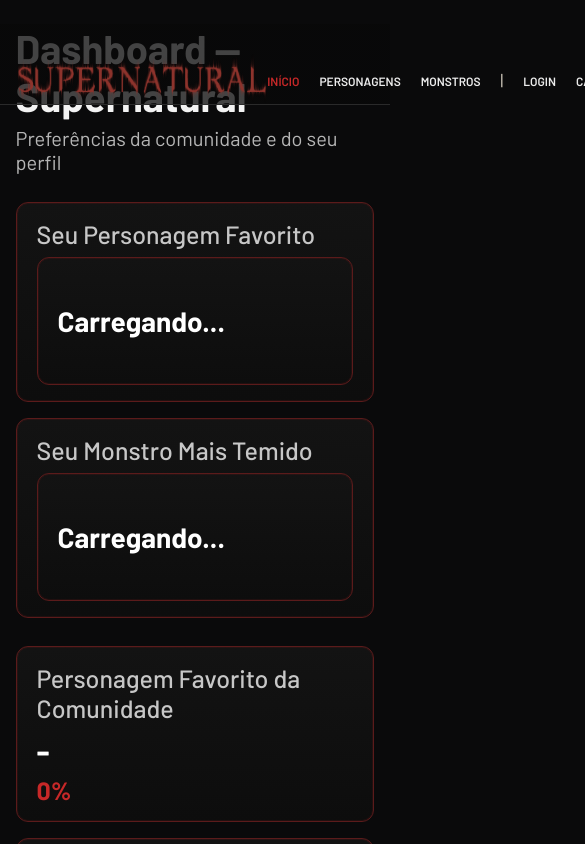
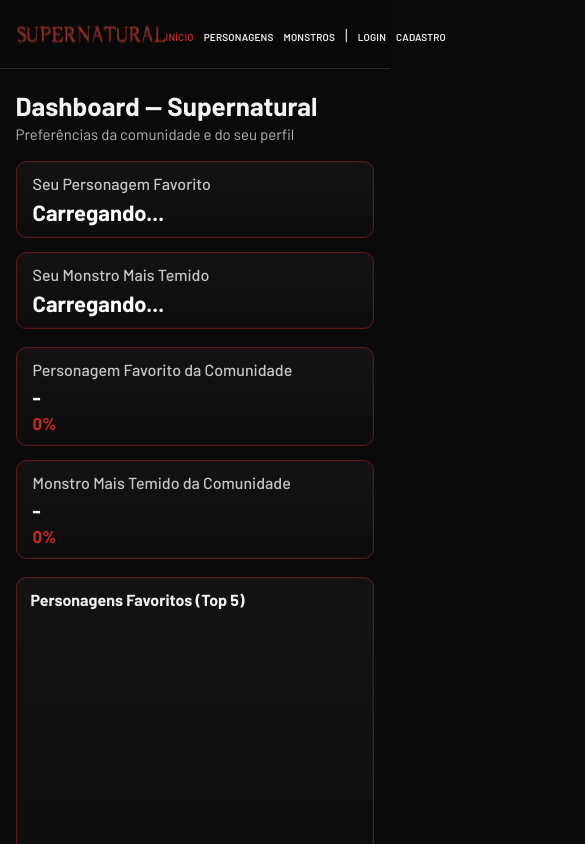
Before and after one commit to alex-ikezili/projeto-individual, a website: page public/dashboard/index.html in a window 390 px wide. Shown: the top 844 px of the page, 585 px wide, since content can reach past the window. Drawn offline with nearby package versions, Linux system fonts and the light colour scheme.

Commit message:
fix: alteração da dashboard

```diff
--- a/public/css/dashboard-supernatural.css
+++ b/public/css/dashboard-supernatural.css
@@ -6,215 +6,235 @@
     font-family: 'Barlow', 'Segoe UI', Tahoma, Geneva, Verdana, sans-serif;
 }
 
-/* Header com imagem escura ao fundo */
+/* ===================== HEADER ===================== */
+
 .header {
+    position: fixed;
+    top: 0;
+    left: 0;
+    width: 100%;
+    height: 74px;
+    z-index: 20;
     border-bottom: 1px solid #2a2a2a;
     background:
-        linear-gradient(rgba(8, 8, 8, 0.75), rgba(8, 8, 8, 0.75)),
+        linear-gradient(rgba(8, 8, 8, 0.9), rgba(8, 8, 8, 0.9)),
         url("../assets/imgs/dashboard-banner.jpg") center/cover no-repeat;
 }
 
 .header .container {
     width: 85%;
+    height: 100%;
     margin: 0 auto;
-    min-height: 110px;
     display: flex;
     align-items: center;
     justify-content: space-between;
 }
 
 .header img {
-    height: 50px;
+    width: 180px;
+    height: auto;
+    display: block;
 }
 
 .navbar {
+    width: auto;
+    margin: 0;
+    padding: 0;
     list-style: none;
     display: flex;
-    gap: 20px;
     align-items: center;
-    margin: 0;
-    padding: 0;
+    gap: 18px;
+    color: #ececec;
+}
+
+.navbar li {
+    white-space: nowrap;
 }
 
 .navbar a {
     text-decoration: none;
     color: #ececec;
+    font-size: 11px;
     font-weight: 600;
+    letter-spacing: 0.2px;
+}
+
+.navbar a:hover {
+    color: #c62828;
 }
 
 .navbar .agora a {
     color: #c62828;
 }
 
-/* Container principal */
+/* ===================== CONTEÚDO ===================== */
+
 .dashboard-container {
     width: 85%;
-    margin: 24px auto 40px;
+    margin: 0 auto 36px;
+    padding-top: 98px;
 }
 
-/* Boas-vindas */
 .dashboard-boas-vindas h1 {
     margin: 0;
-    font-size: 40px;
+    font-size: 32px;
     font-weight: 700;
 }
 
 .dashboard-boas-vindas p {
-    margin: 6px 0 0;
+    margin: 4px 0 0;
     color: #b6b6b6;
-    font-size: 20px;
+    font-size: 17px;
 }
 
 /* Seções */
 .preferencias,
 .indicadores,
 .graficos {
-    margin-top: 28px;
+    margin-top: 18px;
 }
 
-.preferencias h2,
-.indicadores h2,
-.graficos h2 {
-    margin-bottom: 14px;
-    font-size: 24px;
-    color: #e9e9e9;
-}
-
-/* Grids (2 colunas) */
+/* Grids */
 .preferencias-grid,
 .indicadores-grid,
 .graficos-grid {
     display: grid;
     grid-template-columns: 1fr 1fr;
-    gap: 16px;
+    gap: 14px;
 }
 
-/* Cards escuros com borda vinho */
-#personagemFavorito,
-#monstroTemido,
-#kpiPersonagem,
-#kpiMonstro,
+/* Card base */
 .card-preferencia,
 .kpi-card,
 .grafico-card {
     background: linear-gradient(180deg, #131313 0%, #0d0d0d 100%);
     border: 1px solid #5b1b1b;
-    border-radius: 12px;
-    box-shadow: 0 0 0 1px rgba(150, 30, 30, 0.15) inset;
+    border-radius: 10px;
+    box-shadow: inset 0 0 0 1px rgba(150, 30, 30, 0.14);
 }
 
-/* Preferências (caso esteja usando só os IDs como card) */
-#personagemFavorito,
-#monstroTemido {
-    min-height: 90px;
-    padding: 18px 20px;
-    font-size: 32px;
-    font-weight: 700;
-    color: #ffffff;
-    display: flex;
-    align-items: center;
-}
-
-/* Preferências (caso use .card-preferencia com <h3> e <p>) */
+/* Preferências */
 .card-preferencia {
-    padding: 16px 20px;
+    padding: 12px 16px;
 }
 
 .card-preferencia h3 {
     margin: 0;
     color: #c7c7c7;
-    font-size: 25px;
+    font-size: 16px;
     font-weight: 500;
 }
 
 .card-preferencia p {
-    margin: 8px 0 0;
-    font-size: 32px;
+    margin: 6px 0 0;
+    font-size: 26px;
     font-weight: 700;
     color: #ffffff;
 }
 
-/* KPI (caso esteja usando só IDs como card) */
-#kpiPersonagem,
-#kpiMonstro {
-    min-height: 95px;
-    padding: 18px 20px;
-    font-size: 20px;
-    color: #d8d8d8;
-    display: flex;
-    align-items: center;
-}
-
-/* KPI (caso use .kpi-card com nome + %) */
+/* KPI */
 .kpi-card {
-    padding: 16px 20px;
+    padding: 12px 16px;
 }
 
 .kpi-card h3 {
     margin: 0;
     color: #c7c7c7;
-    font-size: 25px;
+    font-size: 16px;
     font-weight: 500;
 }
 
 .kpi-card p {
-    margin: 8px 0 0;
-    font-size: 32px;
+    margin: 6px 0 0;
+    font-size: 22px;
     font-weight: 700;
     color: #ffffff;
 }
 
 .kpi-card span {
     display: block;
-    margin-top: 6px;
-    font-size: 25px;
+    margin-top: 4px;
+    font-size: 18px;
     color: #c62828;
     font-weight: 700;
 }
 
 /* Gráficos */
 .grafico-card {
-    padding: 16px 18px 12px;
-    min-height: 350px;
+    padding: 12px 14px 10px;
+    min-height: 300px;
 }
 
 .grafico-card h3 {
-    margin: 0 0 10px;
+    margin: 0 0 8px;
     color: #f1f1f1;
-    font-size: 25px;
+    font-size: 16px;
+    font-weight: 700;
 }
 
 .grafico-card canvas {
     width: 100% !important;
-    height: 290px !important;
+    height: 240px !important;
 }
 
-/* Footer */
+/* ===================== FOOTER ===================== */
+
 .footer {
+    margin-top: 24px;
+    padding: 14px 0;
     border-top: 1px solid #242424;
-    margin-top: 30px;
-    padding: 16px 0;
     background-color: #090909;
 }
 
 .footer .container {
     width: 85%;
     margin: 0 auto;
+    justify-content: center;
 }
 
 .footer h4 {
     margin: 0;
     color: #a8a8a8;
     font-weight: 400;
+    font-size: 13px;
     text-align: center;
 }
 
-/* Responsivo */
+/* ===================== RESPONSIVO ===================== */
+
 @media (max-width: 900px) {
+    .header {
+        height: 68px;
+    }
+
     .header .container,
     .dashboard-container,
     .footer .container {
         width: 92%;
+    }
+
+    .header img {
+        width: 150px;
+    }
+
+    .navbar {
+        gap: 10px;
+    }
+
+    .navbar a {
+        font-size: 10px;
+    }
+
+    .dashboard-container {
+        padding-top: 90px;
+    }
+
+    .dashboard-boas-vindas h1 {
+        font-size: 26px;
+    }
+
+    .dashboard-boas-vindas p {
+        font-size: 15px;
     }
 
     .preferencias-grid,
@@ -223,13 +243,23 @@
         grid-template-columns: 1fr;
     }
 
-    .dashboard-boas-vindas h1 {
-        font-size: 40px;
+    .card-preferencia p {
+        font-size: 22px;
     }
 
-    #personagemFavorito,
-    #monstroTemido,
-    .card-preferencia p {
-        font-size: 28px;
+    .kpi-card p {
+        font-size: 20px;
+    }
+
+    .kpi-card span {
+        font-size: 17px;
+    }
+
+    .grafico-card {
+        min-height: 280px;
+    }
+
+    .grafico-card canvas {
+        height: 220px !important;
     }
 }
```
